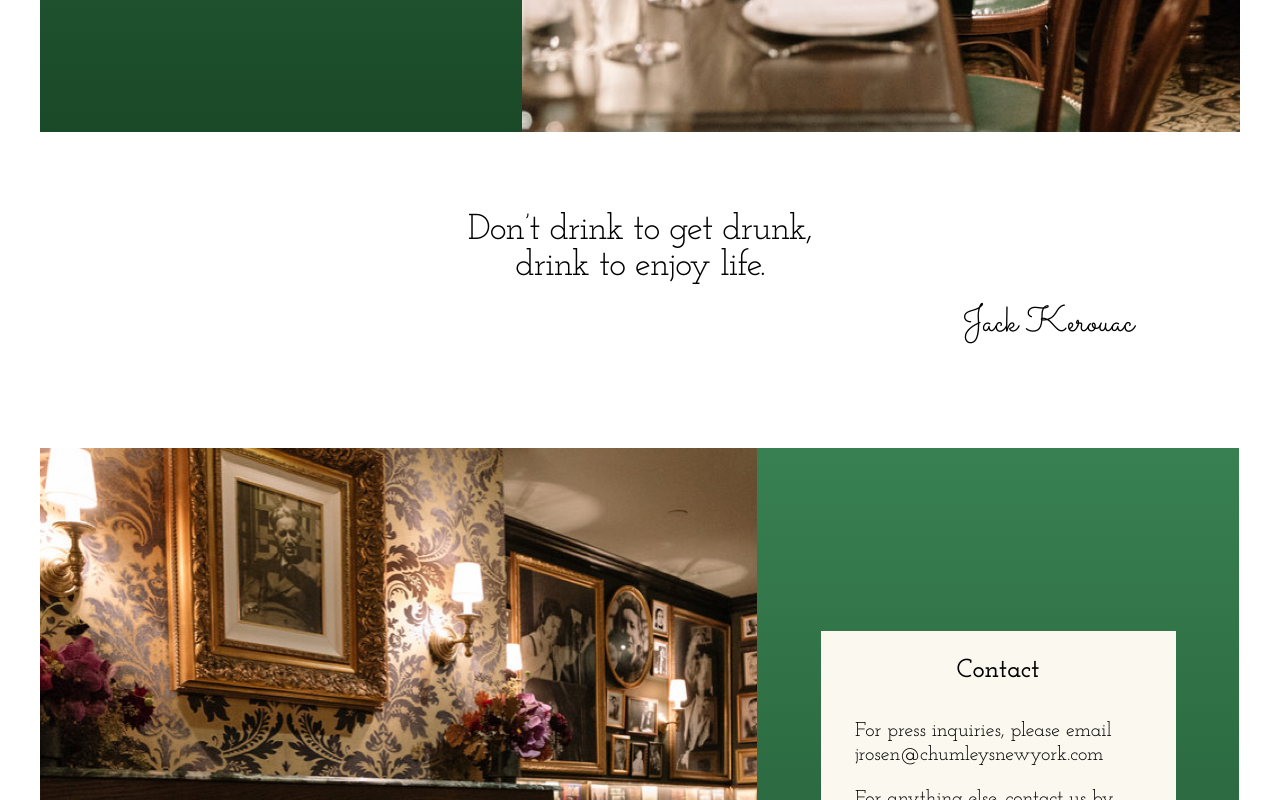
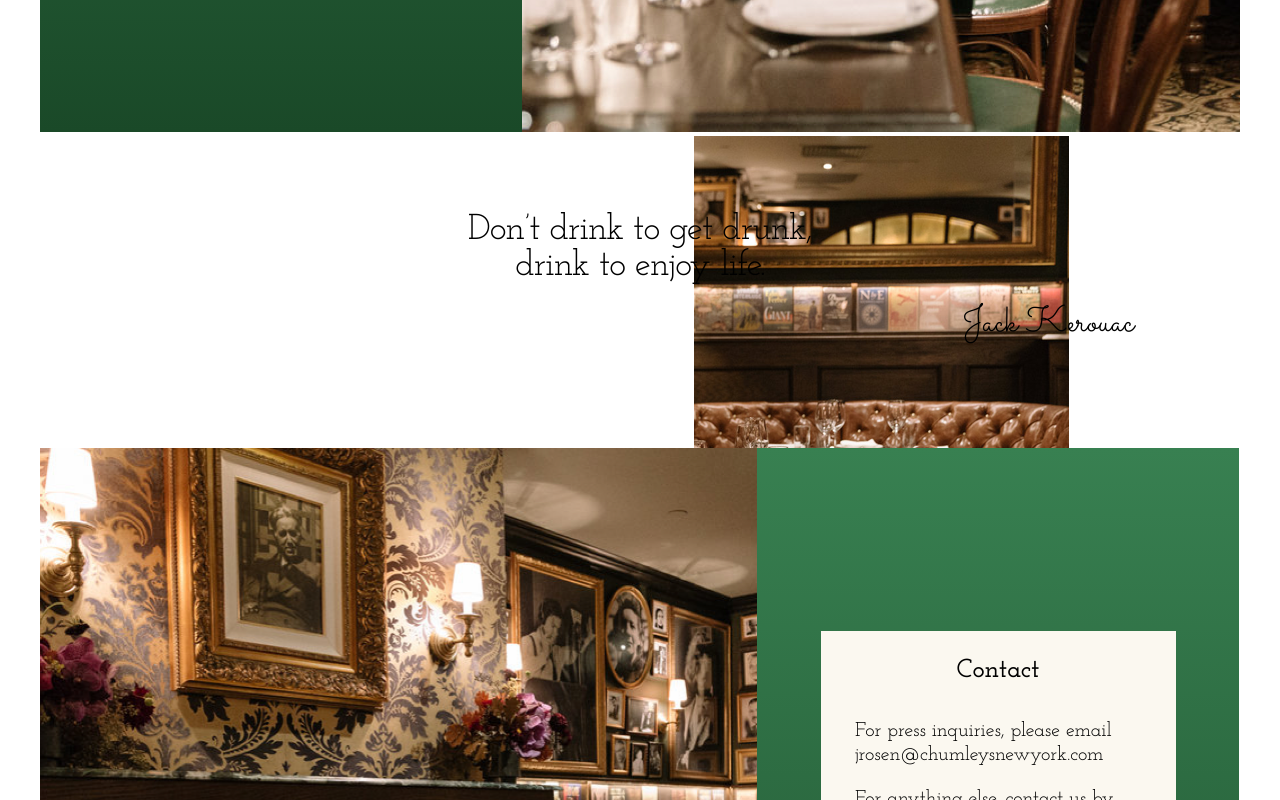
Before and after one commit to FelicityZhang/Chumleys, a React (Create React App) app in the folder chumleys_app/: page / in a window 1280 px wide. Shown: the part 5480-6280 px from the top of the page. Built offline with nearby package versions, Linux system fonts and the light colour scheme.

Commit message:
add mobile booth

```diff
--- a/chumleys_app/src/Components/Footer.js
+++ b/chumleys_app/src/Components/Footer.js
@@ -7,6 +7,7 @@ import Twitter from '../images/Twitter.png'
 export default class Footer extends Component {
     render() {
         return (
+            <div className="displayQuote">
                 <div className='Dimmer-Box'>
                     <div className='DimmerContainer'>
                         <div className='socialMedia'>
@@ -22,6 +23,7 @@ export default class Footer extends Component {
                         <div className='phone'>(212) 675-2081</div>
                     </div>
                 </div>
+            </div>
         )
     }
 }
--- a/chumleys_app/src/Components/Location.js
+++ b/chumleys_app/src/Components/Location.js
@@ -1,6 +1,7 @@
 import React, { Component } from 'react'
 import Map from '../images/Map.png'
 import Booth from '../images/Booth.png'
+import Mobile_Booth from '../images/Mobile_Booth.png'
 
 
 
@@ -29,7 +30,9 @@ export default class Contact extends Component {
                         </div>
                     </div>
                     <div className='Booth'>
-                        <img className='Booth' alt='boothImage' src={ Booth } />
+                        <img className='Booth-regular' alt='boothImage' src={ Booth } />
+                        <img className='Booth-mobile' alt='boothImage' src={ Mobile_Booth } />
+
                     </div>
                 </div>
             </div>
```
Also changed, not shown: chumleys_app/src/images/Mobile_Booth.png (added). Lines whose indentation alone changed are shown as unchanged.
